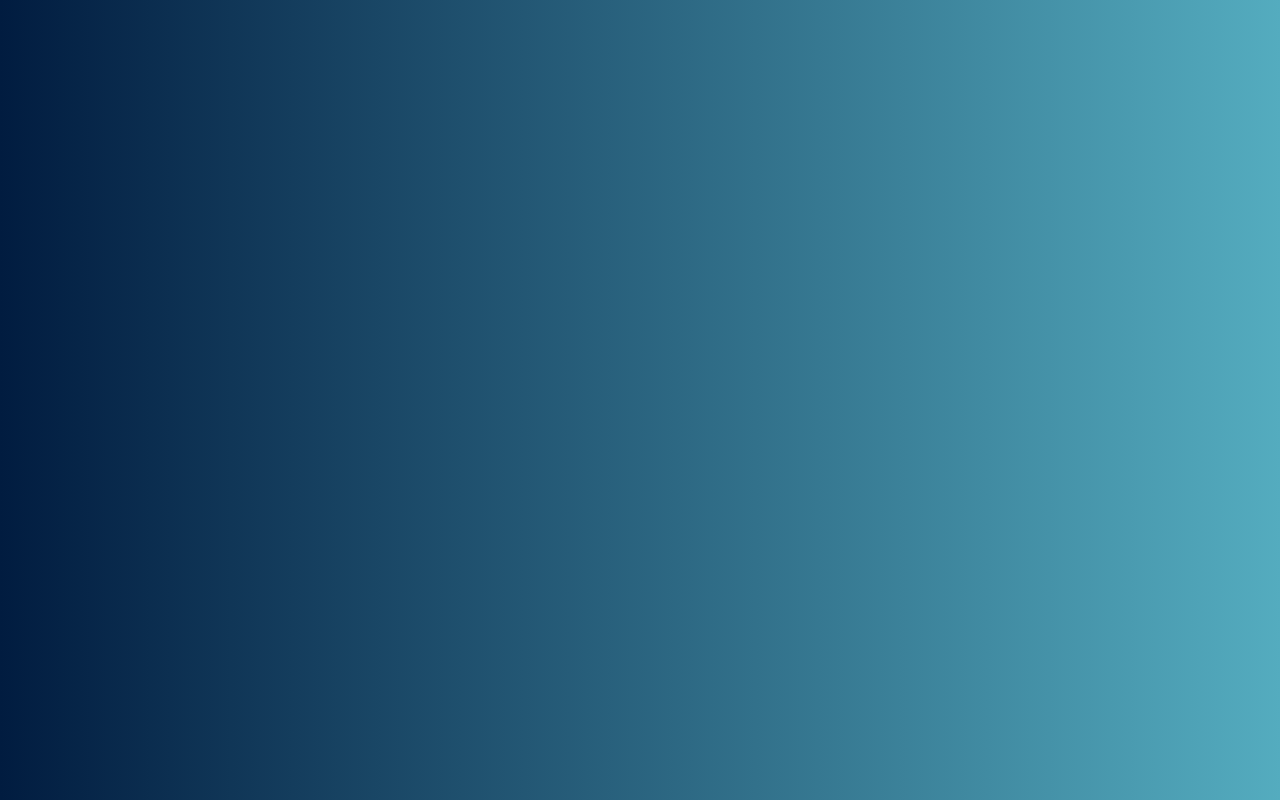
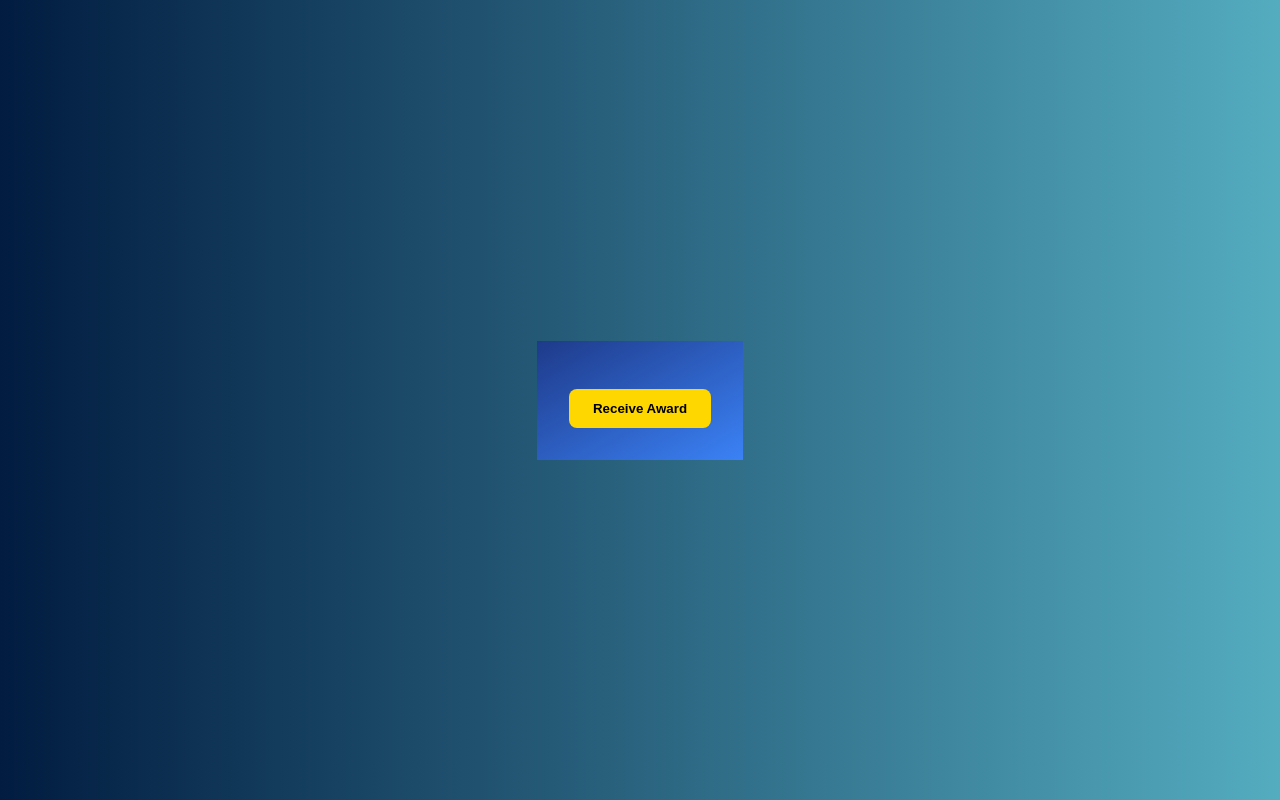
Before and after one commit to Abel3047/MoneyOrbit, a React (Create React App) app in the folder MoneyOrbit/front-end/moneyorbit/: page /trophy in a window 1280 px wide. Before the commit this address had no page. Built offline with nearby package versions, Linux system fonts and the light colour scheme.

Commit message:
awards and trophy pages

```diff
--- a/MoneyOrbit/front-end/moneyorbit/package.json
+++ b/MoneyOrbit/front-end/moneyorbit/package.json
@@ -11,7 +11,7 @@
     "@testing-library/user-event": "^13.5.0",
     "react": "^18.3.1",
     "react-dom": "^18.3.1",
-    "react-icons": "^5.2.1",
+    "react-icons": "^5.5.0",
     "react-router-dom": "^6.23.1",
     "react-scripts": "5.0.1",
     "web-vitals": "^2.1.4"
--- a/MoneyOrbit/front-end/moneyorbit/src/App.js
+++ b/MoneyOrbit/front-end/moneyorbit/src/App.js
@@ -2,6 +2,8 @@ import { BrowserRouter, Routes, Route } from 'react-router-dom';
 import LoginForm from './Components/LoginForm/LoginForm';
 import Dashboard from './Components/Dashboard/Dashboard'; // Import the new Dashboard component
 import './Components/Dashboard/Dashboard.css'; // Import the CSS for the dashboard
+import Awards from './Components/Awards/Awards';
+import Trophy from './Components/Trophy/Trophy';
 
 function App() {
   return (
@@ -16,6 +18,7 @@ function App() {
         <Route path="/" element={<LoginForm />} />
         <Route path="/login" element={<LoginForm />} />
 
+
         {/* Route for the dashboard page */}
 
         <Route
@@ -27,9 +30,30 @@ function App() {
   }
 />
 
+<Route
+  path="/awards"
+  element={
+    <div className="app-background">
+      <Awards />
+    </div>
+  }
+/>
+
+<Route
+  path="/trophy"
+  element={
+    <div className="app-background">
+      <Trophy />
+    </div>
+  }
+/>
+
+
       </Routes>
     </BrowserRouter>
   );
+
+
 }
 
 export default App;
--- /dev/null
+++ b/MoneyOrbit/front-end/moneyorbit/src/Components/Awards/Awards.css
@@ -0,0 +1,66 @@
+/* awards-container */
+.awards-container {
+  padding: 2rem;
+  position: relative;
+  transition: filter 0.3s ease;
+}
+
+.awards-container.blurred {
+  filter: blur(6px);
+}
+
+/* Modal Overlay */
+.modal-overlay {
+  position: fixed;
+  top: 0;
+  left: 0;
+  width: 100%;
+  height: 100%;
+  background-color: rgba(15, 15, 15, 0.6);
+  display: flex;
+  justify-content: center;
+  align-items: center;
+  z-index: 1000;
+}
+
+/* Trophy Modal */
+.trophy-modal {
+  background: white;
+  padding: 2rem;
+  border-radius: 16px;
+  text-align: center;
+  max-width: 400px;
+  width: 90%;
+  box-shadow: 0 0 30px rgba(0, 0, 0, 0.4);
+  animation: pop-in 0.4s ease;
+}
+
+@keyframes pop-in {
+  from { transform: scale(0.9); opacity: 0; }
+  to   { transform: scale(1); opacity: 1; }
+}
+
+.award-btn {
+  background: gold;
+  color: black;
+  padding: 0.75rem 1.5rem;
+  font-weight: bold;
+  border: none;
+  border-radius: 8px;
+  cursor: pointer;
+  transition: transform 0.2s;
+}
+
+.award-btn:hover {
+  transform: scale(1.05);
+}
+
+.close-btn {
+  margin-top: 1.5rem;
+  background: #333;
+  color: white;
+  padding: 0.5rem 1rem;
+  border: none;
+  border-radius: 6px;
+  cursor: pointer;
+}
--- a/MoneyOrbit/front-end/moneyorbit/src/Components/Dashboard/Dashboard.css
+++ b/MoneyOrbit/front-end/moneyorbit/src/Components/Dashboard/Dashboard.css
@@ -16,6 +16,7 @@
 
 
 body {
+    height: 100%;
     margin: 0;
     font-family: 'Poppins', sans-serif;
     background-color: var(--main-bg-start);
--- /dev/null
+++ b/MoneyOrbit/front-end/moneyorbit/src/Components/Trophy/Trophy.css
@@ -0,0 +1,63 @@
+.awards-container {
+  padding: 2rem;
+  position: relative;
+  transition: filter 0.3s ease;
+  display: flex;
+  justify-content: center;
+  align-items: center;
+  background: linear-gradient(to bottom right, #1e3a8a, #3b82f6);
+  color: white;
+  font-family: 'Poppins', sans-serif;
+}
+
+.awards-container.blurred {
+  filter: blur(6px);
+}
+
+.modal-overlay {
+  position: fixed;
+  top: 0; left: 0;
+  background-color: rgba(0, 0, 0, 0.6);
+  display: flex;
+  justify-content: center;
+  align-items: center;
+  z-index: 999;
+}
+
+.trophy-modal {
+  background: white;
+  color: black;
+  padding: 2rem;
+  border-radius: 16px;
+  text-align: center;
+  width: 90%;
+  max-width: 400px;
+  box-shadow: 0 0 30px rgba(0, 0, 0, 0.3);
+  animation: pop-in 0.3s ease;
+}
+
+@keyframes pop-in {
+  from {
+    transform: scale(0.9);
+    opacity: 0;
+  }
+  to {
+    transform: scale(1);
+    opacity: 1;
+  }
+}
+
+.award-btn, .close-btn {
+  background: gold;
+  border: none;
+  border-radius: 8px;
+  padding: 0.75rem 1.5rem;
+  font-weight: bold;
+  cursor: pointer;
+  margin-top: 1rem;
+}
+
+.close-btn {
+  background: #1f2937;
+  color: white;
+}
--- /dev/null
+++ b/MoneyOrbit/front-end/moneyorbit/src/Components/Trophy/Trophy.jsx
@@ -0,0 +1,24 @@
+import React, { useState } from 'react';
+import './Trophy.css';
+
+function Trophy() {
+  const [showTrophy, setShowTrophy] = useState(false);
+
+  return (
+    <div className={`awards-container ${showTrophy ? 'blurred' : ''}`}>
+      <button className="award-btn" onClick={() => setShowTrophy(true)}>Receive Award</button>
+
+      {showTrophy && (
+        <div className="modal-overlay">
+          <div className="trophy-modal">
+            <h2>Congratulations!</h2>
+            <p>You’ve earned a trophy for completing your goal </p>
+            <button className="close-btn" onClick={() => setShowTrophy(false)}>Close</button>
+          </div>
+        </div>
+      )}
+    </div>
+  );
+}
+
+export default Trophy;
--- a/MoneyOrbit/front-end/moneyorbit/src/index.css
+++ b/MoneyOrbit/front-end/moneyorbit/src/index.css
@@ -15,7 +15,7 @@ gradient-line {
 
 
 body {
-  family-font:'Poppins', sans-serif;
+  font-family:'Poppins', sans-serif;
   -webkit-font-smoothing: antialiased;
   -moz-osx-font-smoothing: grayscale;
   display: flex;
```
Also changed, not shown: MoneyOrbit/front-end/moneyorbit/src/App.css (+0 -16 lines), MoneyOrbit/front-end/moneyorbit/src/Components/Awards/Awards.jsx (added), 1 other file (tests, documents, lock files or other folders).
